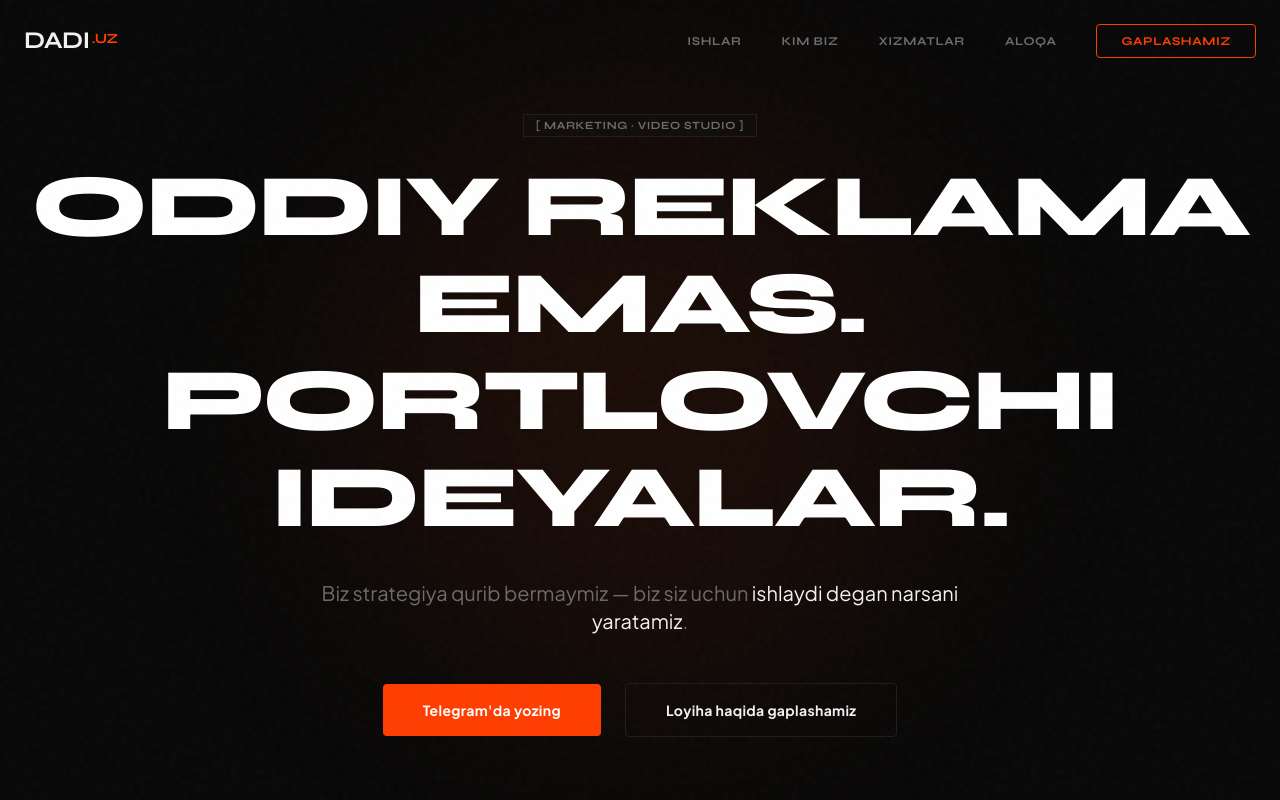
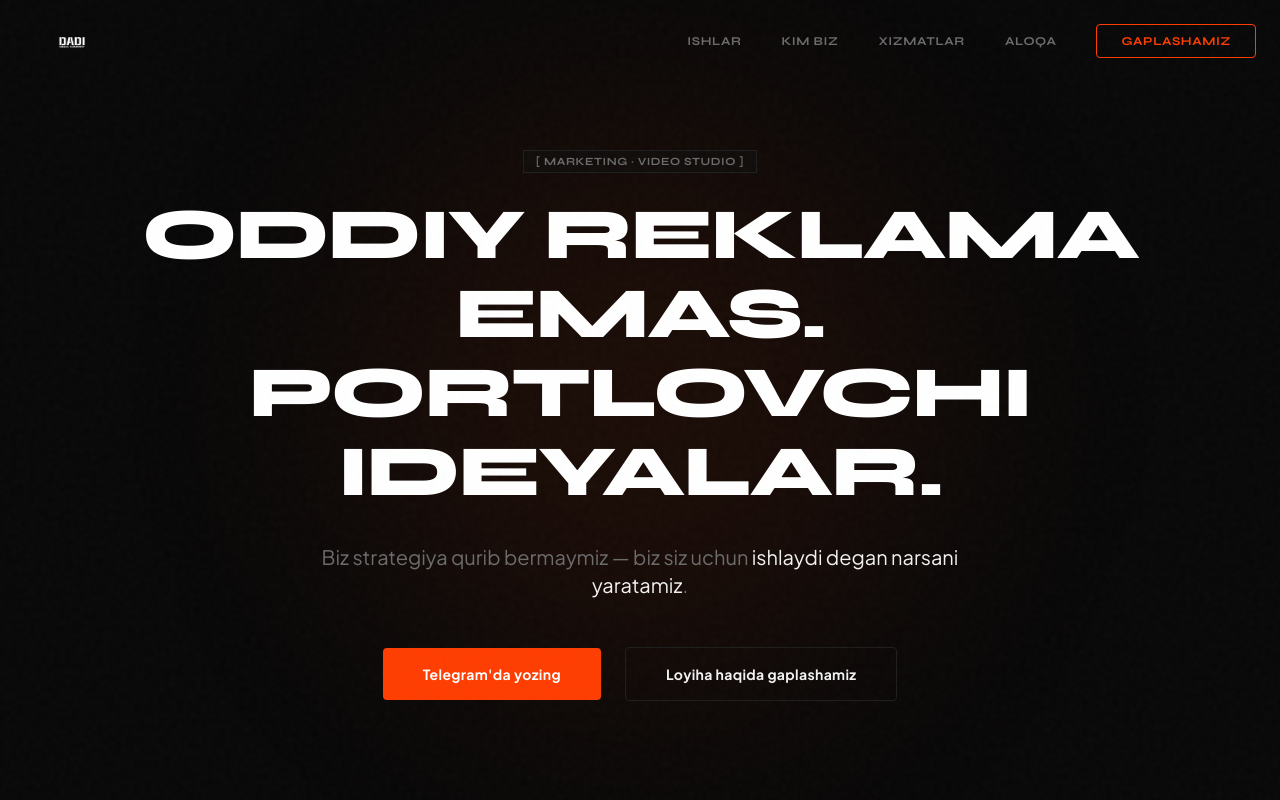
Before and after one commit to Botirjon777/dadi-uz, a Next.js app: page / in a window 1280 px wide. Shown: the top 800 px of the page. Built offline with nearby package versions, Linux system fonts and the light colour scheme.

Commit message:
feat: implement Navbar and HeroSection components with logo integration

```diff
--- a/components/HeroSection.tsx
+++ b/components/HeroSection.tsx
@@ -16,7 +16,7 @@ export function HeroSection() {
         </div>
 
         {/* Headline */}
-        <h1 className="text-[clamp(2.5rem,7vw,5.5rem)] font-display font-extrabold leading-[1.1] mb-8 tracking-tight text-white uppercase">
+        <h1 className="text-[clamp(2rem,6vw,4.5rem)] font-display font-extrabold leading-[1.1] mb-8 tracking-tight text-white uppercase">
           <span className="block opacity-0 animate-fade-up [animation-delay:150ms]">
             Oddiy reklama emas.
           </span>
--- a/components/Navbar.tsx
+++ b/components/Navbar.tsx
@@ -2,6 +2,7 @@
 
 import { useState, useEffect } from "react";
 import Link from "next/link";
+import Image from "next/image";
 import { NAV_LINKS, CONTACT_INFO } from "@/lib/constants";
 
 export function Navbar() {
@@ -26,8 +27,14 @@ export function Navbar() {
     >
       <div className="container mx-auto px-6 flex items-center justify-between">
         {/* Logo */}
-        <Link href="/" className="text-2xl font-bold font-display flex items-center gap-0.5 tracking-tight">
-          DADI<span className="text-accent text-sm self-start mt-1">.UZ</span>
+        <Link href="/" className="relative w-24 h-8 transition-opacity hover:opacity-80">
+          <Image
+            src="/logo.png"
+            alt="Dadi.uz"
+            fill
+            className="object-contain"
+            priority
+          />
         </Link>
 
         {/* Desktop Links */}
```
Also changed, not shown: public/logo.png (added).
